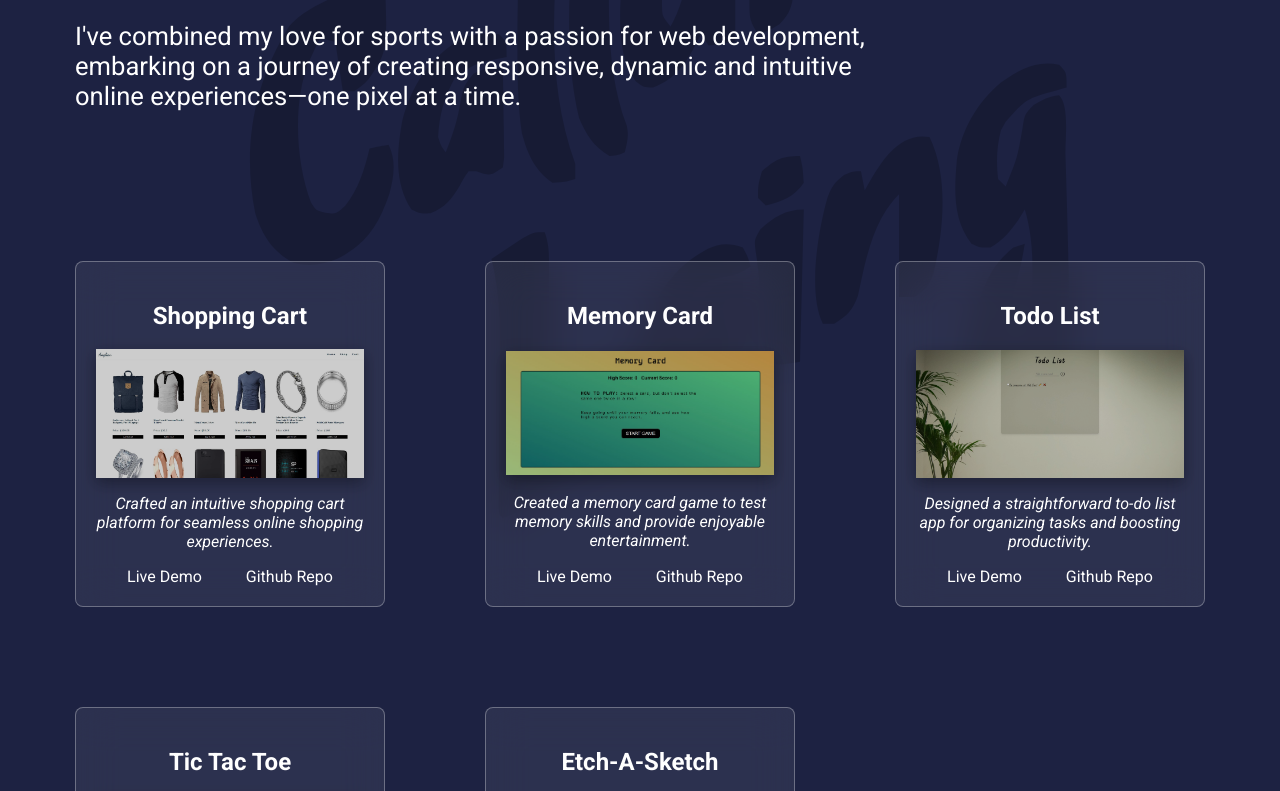
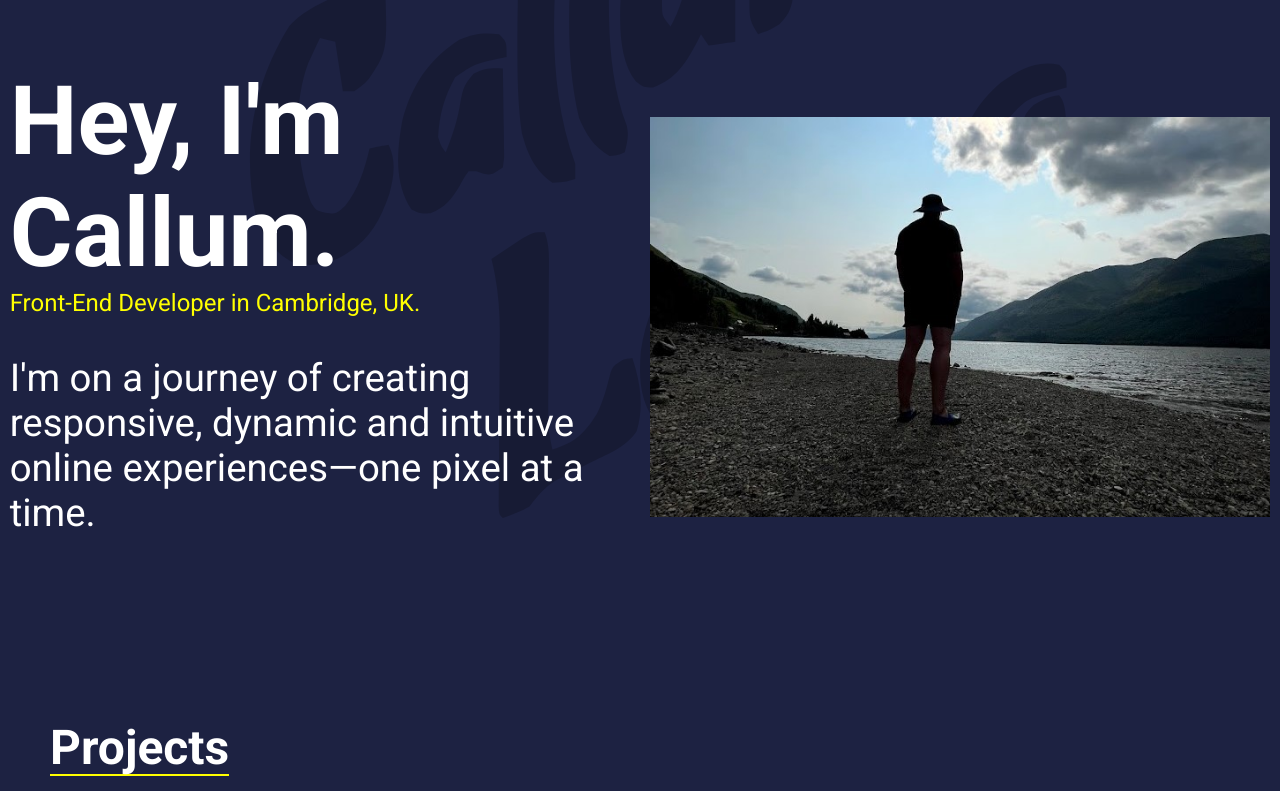
Before and after one commit to callum-laing/portfolio-v4, a Svelte app: page / in a window 1280 px wide. Shown: the part 229-1020 px from the top of the page. Built offline with nearby package versions, Linux system fonts and the light colour scheme; a web font is replaced by a local one.

Commit message:
fixed styling

```diff
--- a/src/App.svelte
+++ b/src/App.svelte
@@ -18,7 +18,7 @@ import Footer from './components/Footer.svelte';
 <Navbar />
 <Hero />
 <Projects />
-<Skills />
+<!-- <Skills /> -->
 <About />
 <Contact />
 <Footer />
@@ -27,7 +27,7 @@ import Footer from './components/Footer.svelte';
 
 <style>
 main {
-  margin-left: 75px;
-  margin-right: 75px;
+  margin: auto;
+  width: 100%;
 }
 </style>
--- a/src/components/About.svelte
+++ b/src/components/About.svelte
@@ -10,13 +10,10 @@
             <h1>Who Am I?</h1>
             <p>I'm a Front-End Developer with a background in sales administration and a passion for coding. By day, I'm immersed in the world of sales operations, where I thrive on ensuring seamless processes and supporting the sales team.</p>
             <p>Outside of work, I'm a sports enthusiast and enjoy playing American football at the highest level in the UK. Hiking with my partner and our dog, typically in the Scottish Highlands, is another favourite hobby of mine, allowing me to unwind and take in the breath-taking scenery.</p>
-            <!-- <p>When I'm not trying to sack the Quarterback in American Football, or carrying the dog up a mile high mountain in Scotland, you'll find me at the computer, expanding my skills in web development. Whether it's learning new technologies or refining my coding techniques, I'm always eager to grow and improve.</p> -->
-            <!-- <p>This journey has been interesting to say the least, full of the highest highs when completing a project, to the lowest lows when spending hours looking for that bug, that usually turns out to be a missing semi-colon (thanks, JavaScript).</p> -->
         </div>
         <div class="aboutImages">
             <img src={calFootball} alt="">
             <img src={fleurRock} alt="">
-            <img src={calRock} alt="">
         </div>
     </div>
 </main>
@@ -24,6 +21,8 @@
 <style>
 main {
     margin-top: 150px;
+    padding-left: 50px;
+    padding-right: 50px;
 }
 
 .aboutWrapper {
@@ -33,8 +32,9 @@ main {
 }
 
 .aboutMe {
-        width: 45%;
+    width: 50%;
 }
+
 .aboutImages {
     display: flex;
     flex-wrap: wrap;
@@ -51,6 +51,10 @@ h1 {
     background-repeat: no-repeat;
 }
 
+p {
+    font-size: 1.5em;
+    letter-spacing: 1px;
+}
 img {
     width: auto;
     height: 250px;
--- a/src/components/Contact.svelte
+++ b/src/components/Contact.svelte
@@ -1,4 +1,5 @@
-<h1 id="contact">Get in touch</h1>
+<div id="contactContainer">
+	<h1 class="contact">Get in touch</h1>
 	<p class="txt">Feel free to leave me a message; I try to reply to everyone when I'm able to. Please don't spam.</p>
 	<div class="grid-wrap">
 		<form action="https://formspree.io/f/xknykdjb" method="POST">
@@ -18,7 +19,14 @@
 		</form>
 	</div>
 
+</div>
+
 <style>
+	#contactContainer {
+	padding-left: 50px;
+    padding-right: 50px;
+	}
+
 	.grid-wrap {
 		display: flex;
 		justify-content: center;
--- a/src/components/Hero.svelte
+++ b/src/components/Hero.svelte
@@ -1,22 +1,34 @@
+<script>
+    import cal from '../assets/contactImages/cal.jpg';
+</script>
+
 
 <main>
     <div class="intro">
         <h1>Hey, I'm Callum.</h1>
-        <p class="subtitle">I'm a front-end developer based in Cambridge, UK.</p>
-        <p class="heroTxt">I've combined my love for sports with a passion for web development, embarking on a journey of creating responsive, dynamic and intuitive online experiences—one pixel at a time.</p>
+        <p class="subtitle">Front-End Developer in Cambridge, UK.</p>
+        <p class="heroTxt">I'm on a journey of creating responsive, dynamic and intuitive online experiences—one pixel at a time.</p>
+    </div>
+    <div>
+        <img src={cal} alt="">
     </div>
 </main>
 
 <style>
-
+ main {
+    display: flex;
+    height: 100vh;
+    justify-content: center;
+    align-items: center;
+ }
 
     .intro {
-        font-size: 2rem;
-        width: 75%;
+        font-size: 3rem;
+        width: 50%;
     }
 
     h1 {
-        font-size: 3rem;
+        font-size: 6rem;
         margin: 0;
     }
 
@@ -29,28 +41,23 @@
     .heroTxt {
         font-size: 0.8em;
     }
-
+ img {
+    width: auto;
+    height: 400px;
+ }
 
 
     @media (max-width: 769px) {
+        .intro {
+            height: 100%;
+        }
         h1 {
-            font-size: 2rem;
-        }
-        .intro {
-            font-size: 0.7rem;
-            width: 100%; }
-        h2 {
-            font-size: 0.9em;
-        }
-        p {
-            font-size: 1em;
+            font-size: 5rem;
+        } img {
+            display: none;
         }
     }
 
     @media (min-width: 770px)and (max-width: 1024px) {
-        .intro {
-            width: 100%;
-            font-size: 1.5em;
-        }
     }
 </style>
--- a/src/components/Navbar.svelte
+++ b/src/components/Navbar.svelte
@@ -16,7 +16,7 @@
     <div class="links">
         <a href="#projects" on:click={scrollToElement}>Projects</a>
         <a href="#about" on:click={scrollToElement}>About</a>
-        <a href="#contact" on:click={scrollToElement}>Contact</a>
+        <a href="#contactContainer" on:click={scrollToElement}>Contact</a>
     </div>
 </nav>
 
--- a/src/components/Projects.svelte
+++ b/src/components/Projects.svelte
@@ -8,7 +8,7 @@
 </script>
 
 <div id="projects" class="projectSection">
-    <!-- <h1>Projects</h1> -->
+    <h1>Projects</h1>
     <div class="projectWrapper">
         <div class="projOne projCard">
             <h2>Shopping Cart</h2>
@@ -70,9 +70,20 @@
 </div>
 
 <style>
+h1 {
+    font-size: 3em;
+    margin: 0;
+		display: inline-block;
+		background-image: linear-gradient(to right, yellow, yellow);
+    	background-size: 100% 2px;
+    	background-position: bottom;
+    	background-repeat: no-repeat;
+        margin-bottom: 25px;
+}
 
-    .projectSection {
-        margin-top: 150px;
+#projects {
+    padding-left: 50px;
+    padding-right: 50px;
 }
 
 .projectWrapper {
```
Also changed, not shown: src/assets/contactImages/cal.jpg (added). Lines whose indentation alone changed are shown as unchanged.
